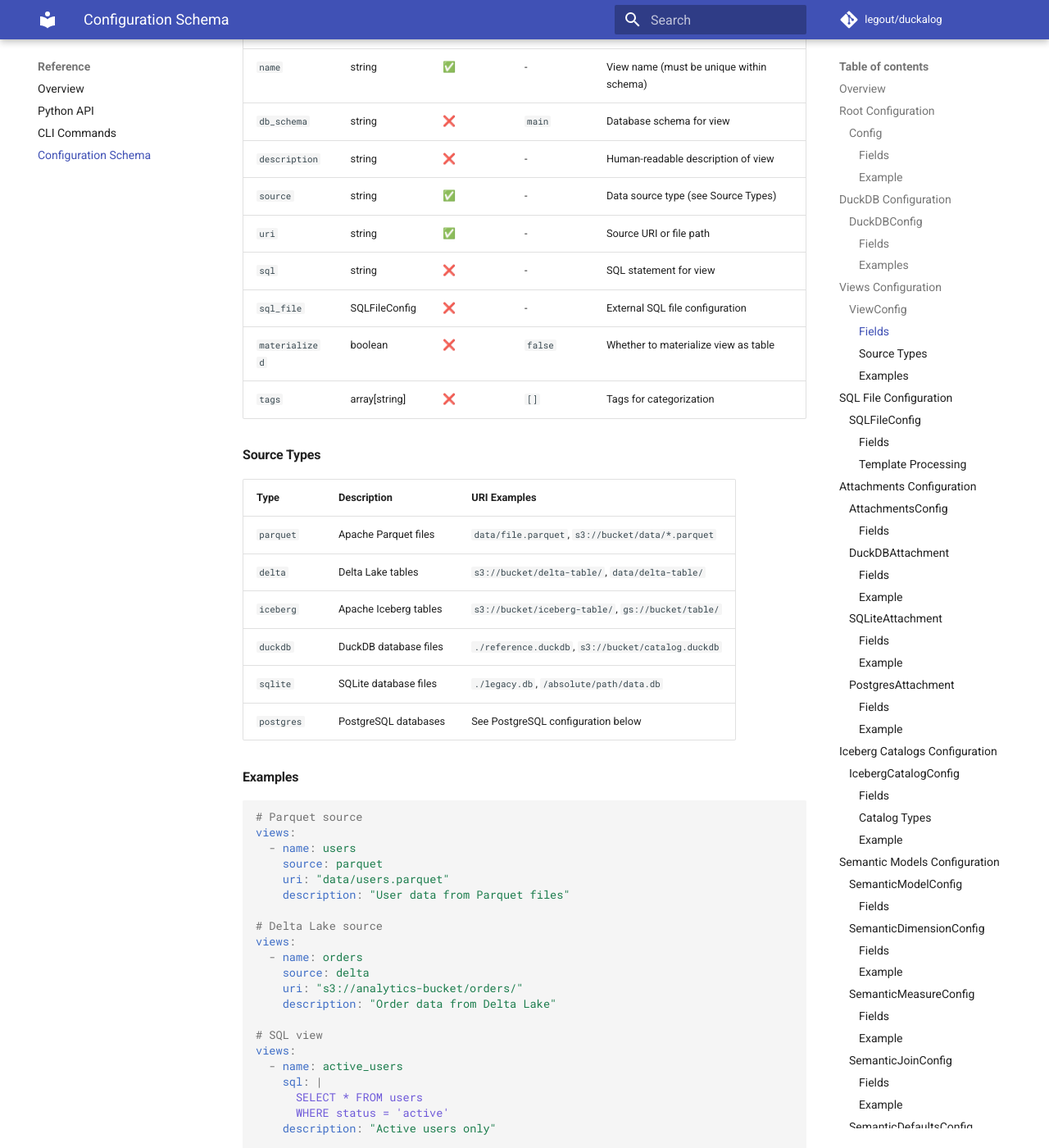
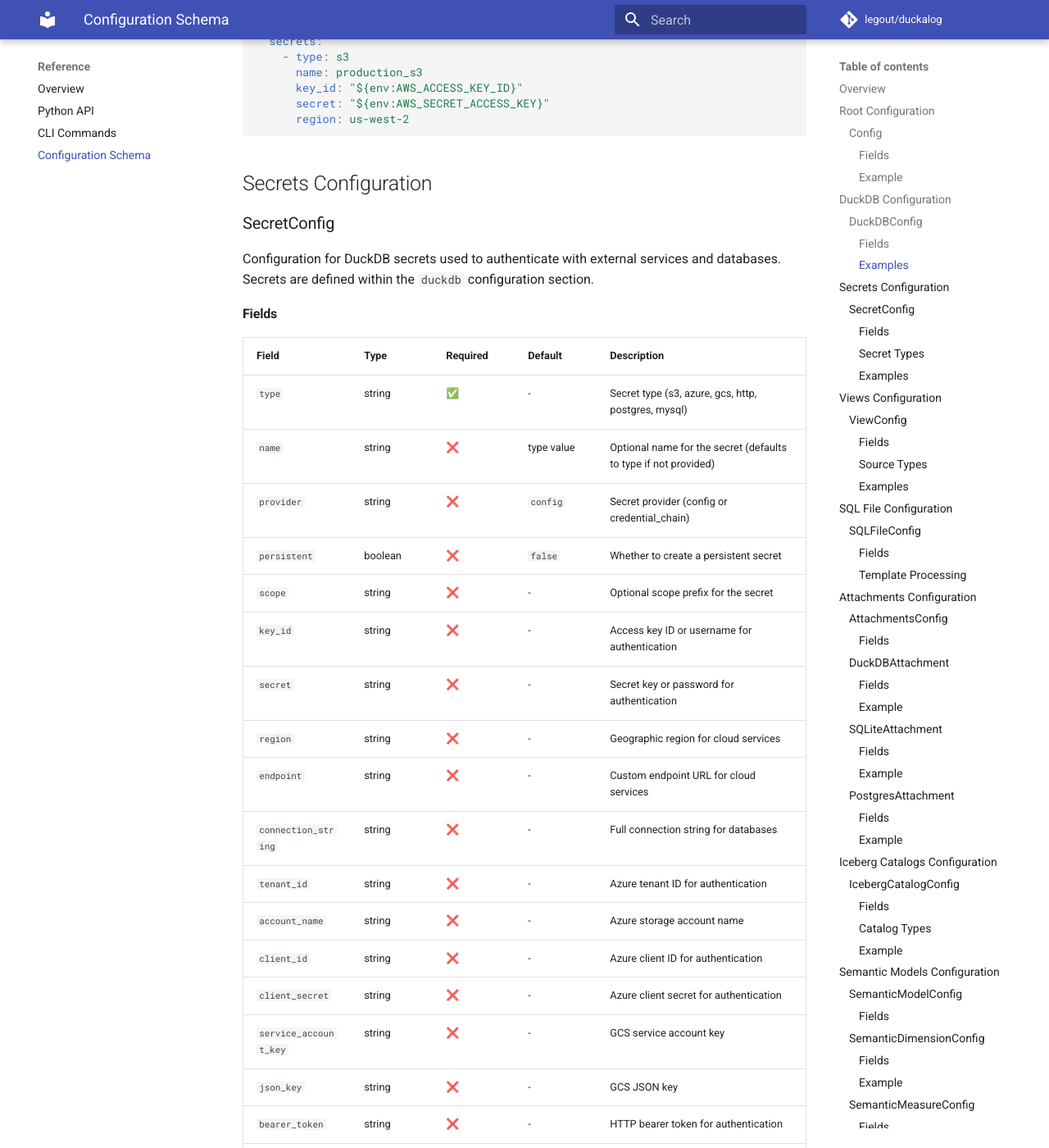
Before and after one commit to legout/duckalog, an MkDocs documentation site: the page built from docs/reference/config-schema.md, in a window 1280 px wide and 1400 px high, scrolled down 2769 px. Shown: the whole window at 82% size. Built offline with MkDocs 1.6.1 and Material for MkDocs 9.7.7, drawn with Linux system fonts in a browser that asks for light colours; comment, search, counter and statistics services are not loaded; some of the changed text lies outside the part shown.

Commit message:
Move secrets configuration into duckdb section
Update documentation to reflect that secrets are now defined within the
duckdb configuration section instead of as a top-level element. Views no
longer reference secrets explicitly but instead use descriptions of the
configured secrets. The architecture diagram and configuration schema
are updated to match the new structure.

````diff
--- a/docs/reference/config-schema.md
+++ b/docs/reference/config-schema.md
@@ -48,11 +48,12 @@ Configuration for DuckDB database connection and behavior.
 
 | Field | Type | Required | Default | Description |
 |--------|------|-----------|---------|-------------|
-| `database` | string | ✅ | - | Path to DuckDB database file |
+| `database` | string | ❌ | `:memory:` | Path to DuckDB database file |
 | `install_extensions` | array[string] | ❌ | `[]` | Extensions to install before creating views |
 | `load_extensions` | array[string] | ❌ | `[]` | Extensions to load after connecting |
 | `pragmas` | array[string] | ❌ | `[]` | DuckDB pragmas to set |
-| `settings` | SettingsConfig | ❌ | - | Session-level settings (legacy) |
+| `settings` | string or array[string] | ❌ | - | DuckDB SET statements executed after pragmas |
+| `secrets` | array[SecretConfig] | ❌ | `[]` | List of secret definitions for external services |
 
 #### Examples
 
@@ -77,13 +78,135 @@ duckdb:
     - "SET threads=4"
     - "SET enable_progress_bar=false"
 
-# With settings (legacy format)
+# With settings (single SET statement)
+duckdb:
+  database: catalog.duckdb
+  settings: "SET memory_limit='4GB'"
+
+# With settings (multiple SET statements)
 duckdb:
   database: catalog.duckdb
   settings:
-    memory_limit: "4GB"
-    threads: 4
-    enable_progress_bar: false
+    - "SET memory_limit='4GB'"
+    - "SET threads=4"
+    - "SET enable_progress_bar=false"
+
+# With secrets
+duckdb:
+  database: catalog.duckdb
+  secrets:
+    - type: s3
+      name: production_s3
+      key_id: "${env:AWS_ACCESS_KEY_ID}"
+      secret: "${env:AWS_SECRET_ACCESS_KEY}"
+      region: us-west-2
+```
+
+## Secrets Configuration
+
+### SecretConfig
+
+Configuration for DuckDB secrets used to authenticate with external services and databases. Secrets are defined within the `duckdb` configuration section.
+
+#### Fields
+
+| Field | Type | Required | Default | Description |
+|--------|------|-----------|---------|-------------|
+| `type` | string | ✅ | - | Secret type (s3, azure, gcs, http, postgres, mysql) |
+| `name` | string | ❌ | type value | Optional name for the secret (defaults to type if not provided) |
+| `provider` | string | ❌ | `config` | Secret provider (config or credential_chain) |
+| `persistent` | boolean | ❌ | `false` | Whether to create a persistent secret |
+| `scope` | string | ❌ | - | Optional scope prefix for the secret |
+| `key_id` | string | ❌ | - | Access key ID or username for authentication |
+| `secret` | string | ❌ | - | Secret key or password for authentication |
+| `region` | string | ❌ | - | Geographic region for cloud services |
+| `endpoint` | string | ❌ | - | Custom endpoint URL for cloud services |
+| `connection_string` | string | ❌ | - | Full connection string for databases |
+| `tenant_id` | string | ❌ | - | Azure tenant ID for authentication |
+| `account_name` | string | ❌ | - | Azure storage account name |
+| `client_id` | string | ❌ | - | Azure client ID for authentication |
+| `client_secret` | string | ❌ | - | Azure client secret for authentication |
+| `service_account_key` | string | ❌ | - | GCS service account key |
+| `json_key` | string | ❌ | - | GCS JSON key |
+| `bearer_token` | string | ❌ | - | HTTP bearer token for authentication |
+| `header` | string | ❌ | - | HTTP header for authentication |
+| `database` | string | ❌ | - | Database name for database secrets |
+| `host` | string | ❌ | - | Database host for database secrets |
+| `port` | integer | ❌ | - | Database port for database secrets |
+| `user` | string | ❌ | - | Database username (alternative to key_id for database types) |
+| `password` | string | ❌ | - | Database password (alternative to secret for database types) |
+| `options` | object | ❌ | `{}` | Additional key-value options for the secret |
+
+#### Secret Types
+
+| Type | Description | Common Fields |
+|------|-------------|----------------|
+| `s3` | Amazon S3 or S3-compatible storage | `key_id`, `secret`, `region`, `endpoint` |
+| `azure` | Azure Blob Storage | `connection_string`, `tenant_id`, `account_name` |
+| `gcs` | Google Cloud Storage | `service_account_key`, `json_key`, `key_id`, `secret` |
+| `http` | HTTP basic authentication | `key_id`, `secret`, `bearer_token`, `header` |
+| `postgres` | PostgreSQL database connections | `connection_string`, `host`, `port`, `database`, `user`, `password` |
+| `mysql` | MySQL database connections (uses postgres type) | `connection_string`, `host`, `port`, `database`, `user`, `password` |
+
+#### Examples
+
+```yaml
+# S3 secret with static credentials
+duckdb:
+  database: catalog.duckdb
+  secrets:
+    - type: s3
+      name: production_s3
+      key_id: "${env:AWS_ACCESS_KEY_ID}"
+      secret: "${env:AWS_SECRET_ACCESS_KEY}"
+      region: us-west-2
+
+# Azure storage secret
+duckdb:
+  database: catalog.duckdb
+  secrets:
+    - type: azure
+      name: azure_prod
+      connection_string: "${env:AZURE_STORAGE_CONNECTION_STRING}"
+      account_name: "${env:AZURE_STORAGE_ACCOUNT}"
+
+# GCS secret with service account
+duckdb:
+  database: catalog.duckdb
+  secrets:
+    - type: gcs
+      name: gcs_service_account
+      service_account_key: "${env:GCS_SERVICE_ACCOUNT_JSON}"
+
+# PostgreSQL database secret
+duckdb:
+  database: catalog.duckdb
+  secrets:
+    - type: postgres
+      name: analytics_db
+      connection_string: "${env:DATABASE_URL}"
+
+# HTTP secret for API access
+duckdb:
+  database: catalog.duckdb
+  secrets:
+    - type: http
+      name: api_auth
+      key_id: "${env:API_USERNAME}"
+      secret: "${env:API_PASSWORD}"
+
+# Secret with additional options
+duckdb:
+  database: catalog.duckdb
+  secrets:
+    - type: s3
+      name: minio_storage
+      key_id: "${env:MINIO_ACCESS_KEY}"
+      secret: "${env:MINIO_SECRET_KEY}"
+      endpoint: http://minio-server:9000
+      options:
+        use_ssl: false
+        url_style: path
 ```
 
 ## Views Configuration
@@ -97,13 +220,17 @@ Definition of a database view in Duckalog.
 | Field | Type | Required | Default | Description |
 |--------|------|-----------|---------|-------------|
 | `name` | string | ✅ | - | View name (must be unique within schema) |
-| `db_schema` | string | ❌ | `main` | Database schema for view |
+| `db_schema` | string | ❌ | - | Database schema for view |
 | `description` | string | ❌ | - | Human-readable description of view |
-| `source` | string | ✅ | - | Data source type (see Source Types) |
-| `uri` | string | ✅ | - | Source URI or file path |
+| `source` | string | ❌ | - | Data source type (see Source Types) |
+| `uri` | string | ❌ | - | Source URI or file path |
 | `sql` | string | ❌ | - | SQL statement for view |
-| `sql_file` | SQLFileConfig | ❌ | - | External SQL file configuration |
-| `materialized` | boolean | ❌ | `false` | Whether to materialize view as table |
+| `sql_file` | SQLFileReference | ❌ | - | External SQL file configuration |
+| `sql_template` | SQLFileReference | ❌ | - | External SQL template with variable substitution |
+| `database` | string | ❌ | - | Attachment alias for attached-database sources |
+| `table` | string | ❌ | - | Table name (optionally schema-qualified) for attached sources |
+| `catalog` | string | ❌ | - | Iceberg catalog name for catalog-based Iceberg views |
+| `options` | object | ❌ | `{}` | Source-specific options passed to scan functions |
 | `tags` | array[string] | ❌ | `[]` | Tags for categorization |
 
 #### Source Types
@@ -152,16 +279,15 @@ views:
         min_amount: 100
     description: "Complex analytics from external SQL"
 
-# Materialized view
+# View using attached database
 views:
   - name: user_metrics
     source: duckdb
     database: analytics
     table: user_metrics
-    materialized: true
     sql: |
       SELECT * FROM user_metrics
-    description: "Materialized user metrics table"
+    description: "User metrics from attached database"
 ```
 
 ## SQL File Configuration
````
Also changed, not shown: other parts of docs/reference/config-schema.md (+3 -3 lines), docs/examples/duckdb-secrets.md (+10 -11 lines), docs/explanation/architecture.md (+1 -1 lines), docs/guides/usage.md (+41 -33 lines), docs/how-to/performance-tuning.md (+7 -5 lines), openspec/changes/early-secret-creation-endpoint-handling/tasks.md (+4 -4 lines).
